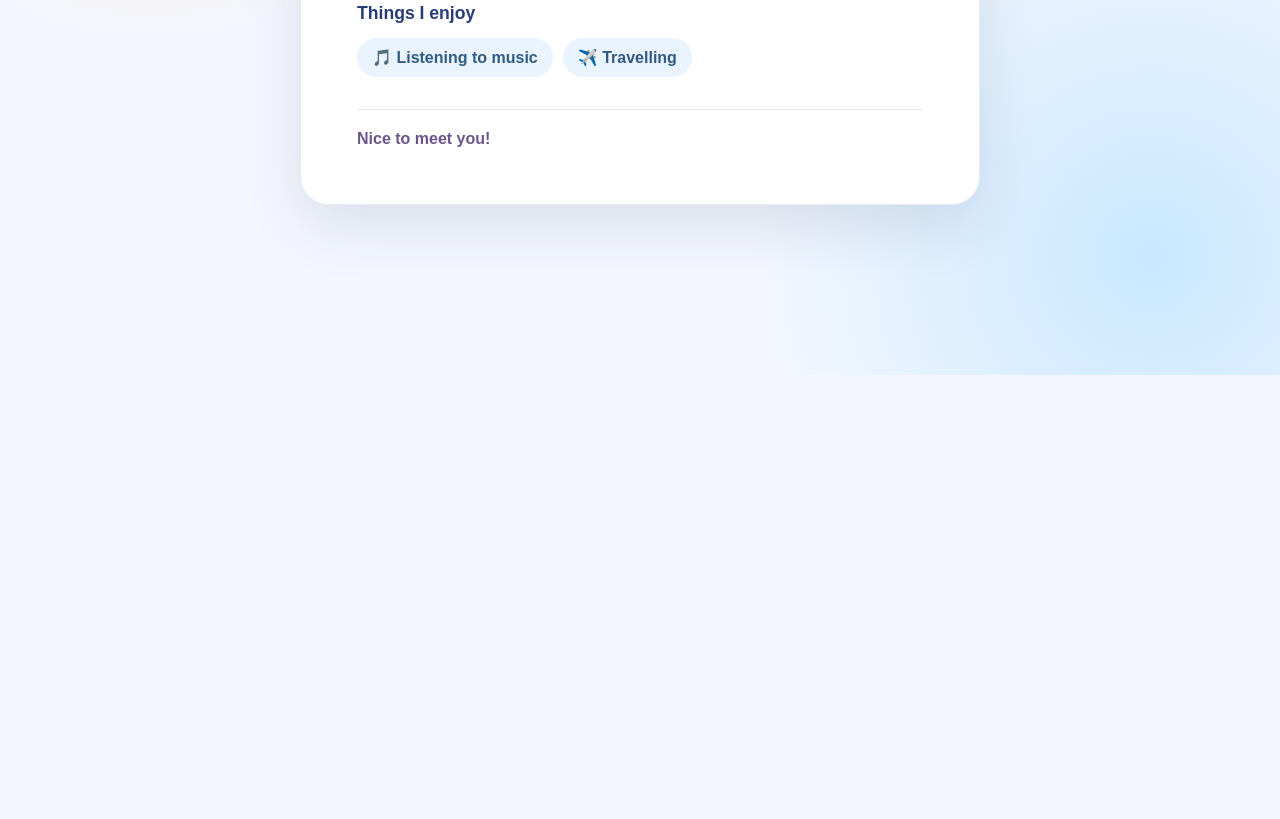
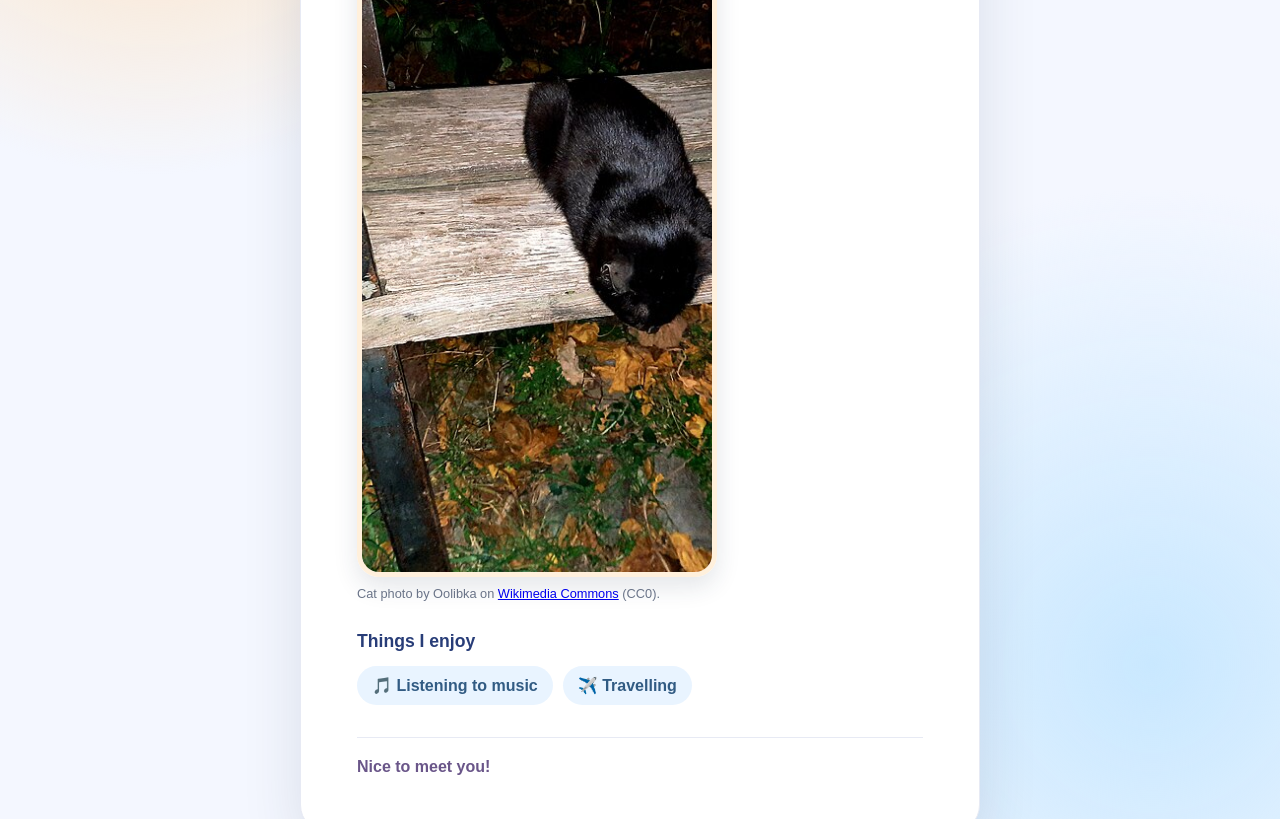
Before and after one commit to chansarat/Profile1, a plain HTML site: page index.html in a window 1280 px wide. Shown: the part 425-1244 px from the top of the page. Before the commit the page ends 800 px from the top, so only its background shows below. Drawn offline with Linux system fonts and the light colour scheme.

Commit message:
Add cat photo to profile

```diff
--- a/index.html
+++ b/index.html
@@ -64,6 +64,26 @@
         line-height: 1.7;
       }
 
+      figure {
+        margin: 0 0 30px;
+      }
+
+      .cat-photo {
+        display: block;
+        width: min(100%, 360px);
+        aspect-ratio: 4 / 3;
+        border: 5px solid #fff0dc;
+        border-radius: 22px;
+        object-fit: cover;
+        box-shadow: 0 10px 24px rgb(35 48 74 / 12%);
+      }
+
+      figcaption {
+        margin-top: 9px;
+        color: #6a7488;
+        font-size: 0.8rem;
+      }
+
       h2 {
         margin: 0 0 14px;
         color: #283d78;
@@ -102,6 +122,21 @@
       <h1>Hi, I’m Sarat!</h1>
       <p class="intro">I’m a KIC student. I enjoy listening to music and travelling.</p>
 
+      <figure>
+        <img
+          class="cat-photo"
+          src="images/cat.jpg"
+          alt="A black cat sitting outside at night"
+          width="960"
+          height="720"
+        >
+        <figcaption>
+          Cat photo by Oolibka on
+          <a href="https://commons.wikimedia.org/wiki/File:A_black_cat_in_Tbilisi,_Georgia.jpg">Wikimedia Commons</a>
+          (CC0).
+        </figcaption>
+      </figure>
+
       <section aria-labelledby="interests-heading">
         <h2 id="interests-heading">Things I enjoy</h2>
         <ul>
```
Also changed, not shown: images/cat.jpg (added).
